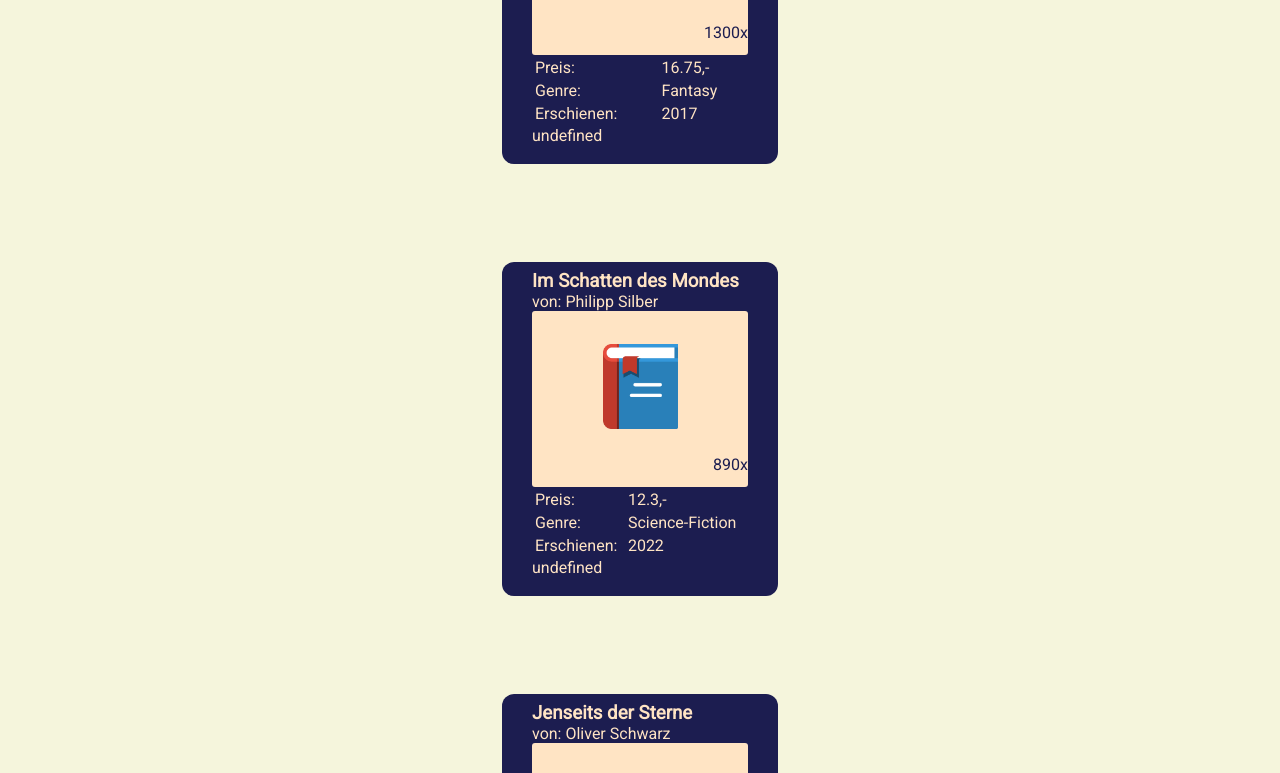
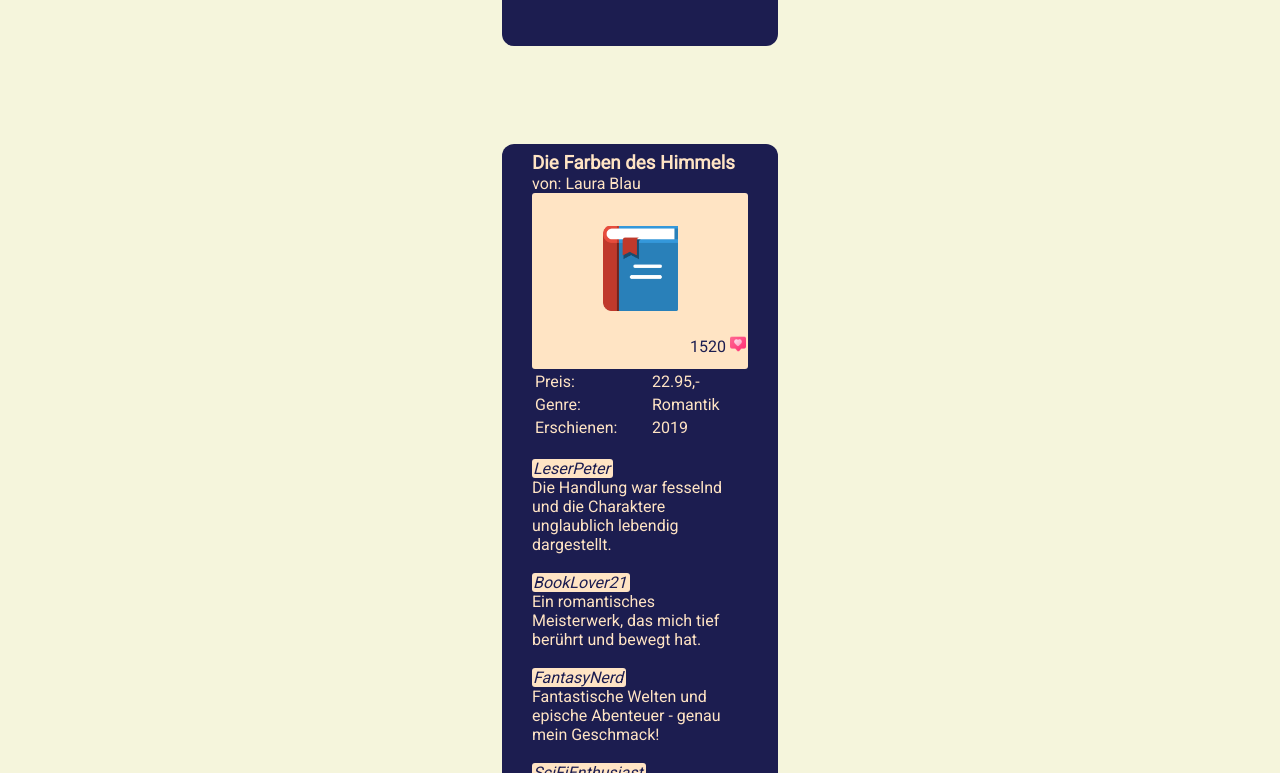
Before and after one commit to Ibrahim-Tunca/Book-Library, a plain HTML site: page index.html in a window 1280 px wide. Shown: the part 2027-2800 px from the top of the page. Drawn offline with Linux system fonts and the light colour scheme.

Commit message:
Like Button funktioniert und Kommentate werden jtzt angezeigt

```diff
--- a/index.html
+++ b/index.html
@@ -10,13 +10,13 @@
     <link rel="stylesheet" href="./assets/style/assets.css">
     <script src="script.js"></script>
     <script src="./scripts/template.js"></script>
+    <script src="./scripts/object.js"></script>
 
 </head>
 <body onload="render()" >
 
     <header>
         <h1>bücher-insel.de <img class="island-icon-header" src="./assets/img/icons/insel.png" alt="insel.png"></h2>
-        <h3>lies dich in den Schlaf</h3>
     </header>
 
     <section class="section-style">
--- a/script.js
+++ b/script.js
@@ -1,188 +1,29 @@
-let books = [
-    {
-      "name": "Die Geheimnisse des Ozeans",
-      "author": "Clara Meer",
-      "likes": 1250,
-      "liked": true,
-      "price": 19.99,
-      "publishedYear": 2018,
-      "genre": "Fantasy",
-      "comments": [
-        {
-          "name": "Leser123",
-          "comment": "Ein faszinierendes Abenteuerbuch, das mich von der ersten Seite an gefesselt hat."
-        },
-        {
-          "name": "Bookworm84",
-          "comment": "Eine romantische Geschichte, die mein Herz berührt und mich zum Nachdenken gebracht hat."
-        },
-        {
-          "name": "FantasyFanatic",
-          "comment": "Eine spannende Fantasiewelt, die ich nur schwer aus der Hand legen konnte."
-        },
-        {
-          "name": "SciFiGuru",
-          "comment": "Ein cleverer Science-Fiction-Roman mit interessanten Zeitreise-Konzepten und Charakteren."
-        },
-        {
-          "name": "NovelLover",
-          "comment": "Ein Buch, das voller magischer Überraschungen steckt und mich begeistert hat."
-        }
-      ]
-    },
-    {
-      "name": "Der vergessene Pfad",
-      "author": "Maximilian Schwarz",
-      "likes": 980,
-      "liked": false,
-      "price": 14.50,
-      "publishedYear": 2021,
-      "genre": "Fantasy",
-      "comments": []
-    },
-    {
-      "name": "Die Farben des Himmels",
-      "author": "Laura Blau",
-      "likes": 1520,
-      "liked": true,
-      "price": 22.95,
-      "publishedYear": 2019,
-      "genre": "Romantik",
-      "comments": [
-        {
-          "name": "LeserPeter",
-          "comment": "Die Handlung war fesselnd und die Charaktere unglaublich lebendig dargestellt."
-        },
-        {
-          "name": "BookLover21",
-          "comment": "Ein romantisches Meisterwerk, das mich tief berührt und bewegt hat."
-        },
-        {
-          "name": "FantasyNerd",
-          "comment": "Fantastische Welten und epische Abenteuer - genau mein Geschmack!"
-        },
-        {
-          "name": "SciFiEnthusiast",
-          "comment": "Die Zeitreise-Elemente waren genial und haben die Story spannend gemacht."
-        },
-        {
-          "name": "ReadingAddict",
-          "comment": "Ein unvergessliches Buch, das mich auf eine magische Reise mitgenommen hat."
-        }
-      ]
-    },
-    {
-      "name": "Das Rätsel der Zeit",
-      "author": "Alexander Weiss",
-      "likes": 750,
-      "liked": false,
-      "price": 18.00,
-      "publishedYear": 2020,
-      "genre": "Science-Fiction",
-      "comments": [
-        {
-          "name": "BuchKenner",
-          "comment": "Ein spannendes Abenteuer, das mich von Anfang an mitgerissen hat."
-        },
-        {
-          "name": "LeseWurm",
-          "comment": "Die Liebesgeschichte war herzergreifend und wunderschön geschrieben."
-        }
-      ]
-    },
-    {
-      "name": "Der letzte Wächter",
-      "author": "Sabine Grün",
-      "likes": 1300,
-      "liked": true,
-      "price": 16.75,
-      "publishedYear": 2017,
-      "genre": "Fantasy",
-      "comments": []
-    },
-    {
-      "name": "Im Schatten des Mondes",
-      "author": "Philipp Silber",
-      "likes": 890,
-      "liked": false,
-      "price": 12.30,
-      "publishedYear": 2022,
-      "genre": "Science-Fiction",
-      "comments": [
-        {
-          "name": "BücherLiebhaber",
-          "comment": "Eine magische Reise durch eine faszinierende Fantasiewelt, absolut fesselnd."
-        },
-        {
-          "name": "Leseratte",
-          "comment": "Ein packender Science-Fiction-Roman, der mich zum Nachdenken gebracht hat."
-        }
-      ]
-    },
-    {
-      "name": "Jenseits der Sterne",
-      "author": "Oliver Schwarz",
-      "likes": 1450,
-      "liked": true,
-      "price": 21.00,
-      "publishedYear": 2015,
-      "genre": "Science-Fiction",
-      "comments": [
-        {
-          "name": "Leser123",
-          "comment": "Ein fesselndes Abenteuer, das mich von Anfang bis Ende mitgerissen hat."
-        }
-      ]
-    },
-    {
-      "name": "Das verborgene Königreich",
-      "author": "Elena Gold",
-      "likes": 920,
-      "liked": true,
-      "price": 17.50,
-      "publishedYear": 2020,
-      "genre": "Fantasy",
-      "comments": [
-        {
-          "name": "Bookworm92",
-          "comment": "Ein faszinierendes Buch, das mich von der ersten Seite an gefesselt hat."
-        }
-      ]
-    },
-    {
-      "name": "Liebe in Zeiten des Krieges",
-      "author": "Emilia Rot",
-      "likes": 1800,
-      "liked": true,
-      "price": 19.99,
-      "publishedYear": 2016,
-      "genre": "Romantik",
-      "comments": [
-        {
-          "name": "Bibliophile23",
-          "comment": "Die Fantasiewelt war so lebendig, ich konnte das Buch kaum aus der Hand legen."
-        },
-        {
-          "name": "StorySeeker",
-          "comment": "Eine unglaublich berührende Liebesgeschichte, die mich tief bewegt hat."
-        },
-        {
-          "name": "SciFiExplorer",
-          "comment": "Spannende Zukunftsvisionen und interessante Charaktere machten diesen Roman einzigartig."
-        }
-      ]
-    }
-  ]
 
 
-
-
-
-  function render(){
+function render(){
     let contentRef = document.getElementById('window');
 
     for (let indexRender = 0; indexRender < books.length; indexRender++) {
       contentRef.innerHTML += getTemplateBooks(indexRender);
     }
+}
 
+
+function loadLikesButton(indexTemplate){
+  if(books[indexTemplate].liked == true){
+   return `<img class="like-button" src="./assets/img/icons/like_true.png">`
+  } else return `<img class="like-button" src="./assets/img/icons/like_false.png">`
+}
+
+
+function toggleLikeButton(indexTemplate){
+contentRef = document.getElementById(`like_button${indexTemplate}`)
+
+if(books[indexTemplate].liked){
+      books[indexTemplate].liked = false;
+      return contentRef.innerHTML = `<img class="like-button" src="./assets/img/icons/like_false.png">`
+} else{
+      books[indexTemplate].liked = true;
+      contentRef.innerHTML = `<img class="like-button" src="./assets/img/icons/like_true.png">`
   }
+}
--- /dev/null
+++ b/scripts/object.js
@@ -0,0 +1,175 @@
+let books = [
+    {
+      "name": "Die Geheimnisse des Ozeans",
+      "author": "Clara Meer",
+      "likes": 1250,
+      "liked": true,
+      "price": 19.99,
+      "publishedYear": 2018,
+      "genre": "Fantasy",
+      "comments": [
+        {
+          "name": "Leser123",
+          "comment": "Ein faszinierendes Abenteuerbuch, das mich von der ersten Seite an gefesselt hat."
+        },
+        {
+          "name": "Bookworm84",
+          "comment": "Eine romantische Geschichte, die mein Herz berührt und mich zum Nachdenken gebracht hat."
+        },
+        {
+          "name": "FantasyFanatic",
+          "comment": "Eine spannende Fantasiewelt, die ich nur schwer aus der Hand legen konnte."
+        },
+        {
+          "name": "SciFiGuru",
+          "comment": "Ein cleverer Science-Fiction-Roman mit interessanten Zeitreise-Konzepten und Charakteren."
+        },
+        {
+          "name": "NovelLover",
+          "comment": "Ein Buch, das voller magischer Überraschungen steckt und mich begeistert hat."
+        }
+      ]
+    },
+    {
+      "name": "Der vergessene Pfad",
+      "author": "Maximilian Schwarz",
+      "likes": 980,
+      "liked": false,
+      "price": 14.50,
+      "publishedYear": 2021,
+      "genre": "Fantasy",
+      "comments": []
+    },
+    {
+      "name": "Die Farben des Himmels",
+      "author": "Laura Blau",
+      "likes": 1520,
+      "liked": true,
+      "price": 22.95,
+      "publishedYear": 2019,
+      "genre": "Romantik",
+      "comments": [
+        {
+          "name": "LeserPeter",
+          "comment": "Die Handlung war fesselnd und die Charaktere unglaublich lebendig dargestellt."
+        },
+        {
+          "name": "BookLover21",
+          "comment": "Ein romantisches Meisterwerk, das mich tief berührt und bewegt hat."
+        },
+        {
+          "name": "FantasyNerd",
+          "comment": "Fantastische Welten und epische Abenteuer - genau mein Geschmack!"
+        },
+        {
+          "name": "SciFiEnthusiast",
+          "comment": "Die Zeitreise-Elemente waren genial und haben die Story spannend gemacht."
+        },
+        {
+          "name": "ReadingAddict",
+          "comment": "Ein unvergessliches Buch, das mich auf eine magische Reise mitgenommen hat."
+        }
+      ]
+    },
+    {
+      "name": "Das Rätsel der Zeit",
+      "author": "Alexander Weiss",
+      "likes": 750,
+      "liked": false,
+      "price": 18.00,
+      "publishedYear": 2020,
+      "genre": "Science-Fiction",
+      "comments": [
+        {
+          "name": "BuchKenner",
+          "comment": "Ein spannendes Abenteuer, das mich von Anfang an mitgerissen hat."
+        },
+        {
+          "name": "LeseWurm",
+          "comment": "Die Liebesgeschichte war herzergreifend und wunderschön geschrieben."
+        }
+      ]
+    },
+    {
+      "name": "Der letzte Wächter",
+      "author": "Sabine Grün",
+      "likes": 1300,
+      "liked": true,
+      "price": 16.75,
+      "publishedYear": 2017,
+      "genre": "Fantasy",
+      "comments": []
+    },
+    {
+      "name": "Im Schatten des Mondes",
+      "author": "Philipp Silber",
+      "likes": 890,
+      "liked": false,
+      "price": 12.30,
+      "publishedYear": 2022,
+      "genre": "Science-Fiction",
+      "comments": [
+        {
+          "name": "BücherLiebhaber",
+          "comment": "Eine magische Reise durch eine faszinierende Fantasiewelt, absolut fesselnd."
+        },
+        {
+          "name": "Leseratte",
+          "comment": "Ein packender Science-Fiction-Roman, der mich zum Nachdenken gebracht hat."
+        }
+      ]
+    },
+    {
+      "name": "Jenseits der Sterne",
+      "author": "Oliver Schwarz",
+      "likes": 1450,
+      "liked": true,
+      "price": 21.00,
+      "publishedYear": 2015,
+      "genre": "Science-Fiction",
+      "comments": [
+        {
+          "name": "Leser123",
+          "comment": "Ein fesselndes Abenteuer, das mich von Anfang bis Ende mitgerissen hat."
+        }
+      ]
+    },
+    {
+      "name": "Das verborgene Königreich",
+      "author": "Elena Gold",
+      "likes": 920,
+      "liked": true,
+      "price": 17.50,
+      "publishedYear": 2020,
+      "genre": "Fantasy",
+      "comments": [
+        {
+          "name": "Bookworm92",
+          "comment": "Ein faszinierendes Buch, das mich von der ersten Seite an gefesselt hat."
+        }
+      ]
+    },
+    {
+      "name": "Liebe in Zeiten des Krieges",
+      "author": "Emilia Rot",
+      "likes": 1800,
+      "liked": true,
+      "price": 19.99,
+      "publishedYear": 2016,
+      "genre": "Romantik",
+      "comments": [
+        {
+          "name": "Bibliophile23",
+          "comment": "Die Fantasiewelt war so lebendig, ich konnte das Buch kaum aus der Hand legen."
+        },
+        {
+          "name": "StorySeeker",
+          "comment": "Eine unglaublich berührende Liebesgeschichte, die mich tief bewegt hat."
+        },
+        {
+          "name": "SciFiExplorer",
+          "comment": "Spannende Zukunftsvisionen und interessante Charaktere machten diesen Roman einzigartig."
+        }
+      ]
+    }
+  ]
--- a/scripts/template.js
+++ b/scripts/template.js
@@ -12,26 +12,24 @@ function getTemplateBooks(indexTemplate){
                       <div class="icon-frame-likes">
                           <a>${books[indexTemplate].likes}</a>
 
-                          <a id="like_id${indexTemplate}" onload="loadLikeButton(${indexTemplate})">
-                             x
+                          <a id="like_button${indexTemplate}" onclick="toggleLikeButton(${indexTemplate})">
+
+                            ${loadLikesButton(indexTemplate)}
+
                           </a>
 
                       </div>
                   </div>
 
 
-
                   <table class="table-width">
                     <tr>
                         <td>Preis: </td>
                         <td>${books[indexTemplate].price},-</td>
-
-
                     </tr>
                     <tr>
                         <td>Genre: </td>
                         <td>${books[indexTemplate].genre}</td>
-
                     </tr>
                     <tr>
                         <td>Erschienen: </td>
@@ -39,40 +37,23 @@ function getTemplateBooks(indexTemplate){
                     </tr>
                   </table>
 
+                  <br>
 
 
-                  <div id="comment_section">
-                  <p>${showAllComments(indexTemplate)}</p>
+                  <div>
+                      ${showAllComments(indexTemplate)}
                   </div>
-
-
-
 
             </div>`
 }
 
-function loadLikeButton(indexTemplate){
-  let contentRef = document.getElementById(`like_id${indexTemplate}`);
-
-    if(books[indexTemplate].liked == true){
-      contentRef.innerHTML =  `<img src="./assets/img/icons/like_true.png">`
-    }else contentRef.innerHTML =  `<img src="./assets/img/icons/like_false.png">`
-
-
-}
-
-
-
 
 function showAllComments(indexTemplate){
-  contentRef = document.getElementById("comment_section");
+    let htmlText = "";
 
-  for (let index = 0; index < books[indexTemplate].comments.lenght ; index++) {
+    for (let index = 0; index < books[indexTemplate].comments.length; index++) {
 
-
-
-
-    contentRef.innerHTML += `${books[indexTemplate].comments[index].name}`
-
+    htmlText += `<p><i class="user-name-style">${books[indexTemplate].comments[index].name}</i><br><a> ${books[indexTemplate].comments[index].comment}</a></p><br>`
   }
+    return htmlText;
   }
--- a/style.css
+++ b/style.css
@@ -40,12 +40,20 @@ h2{
    padding-bottom: 15px;
    margin-bottom: 98px;
 
-   height: 311px;
+   height: 900px;
    width: 216px;
    border-radius: 12px;
    border-width: 5px;
    border-color: bisque;
    background-color: rgb(28, 29, 80);
 
+}
 
+
+.user-name-style{
+   color: rgb(28, 29, 80);
+   background-color: bisque;
+   padding-left: 1px;
+   padding-right: 3px;
+   border-radius: 3px;
 }
```
Lines whose indentation alone changed are shown as unchanged.
